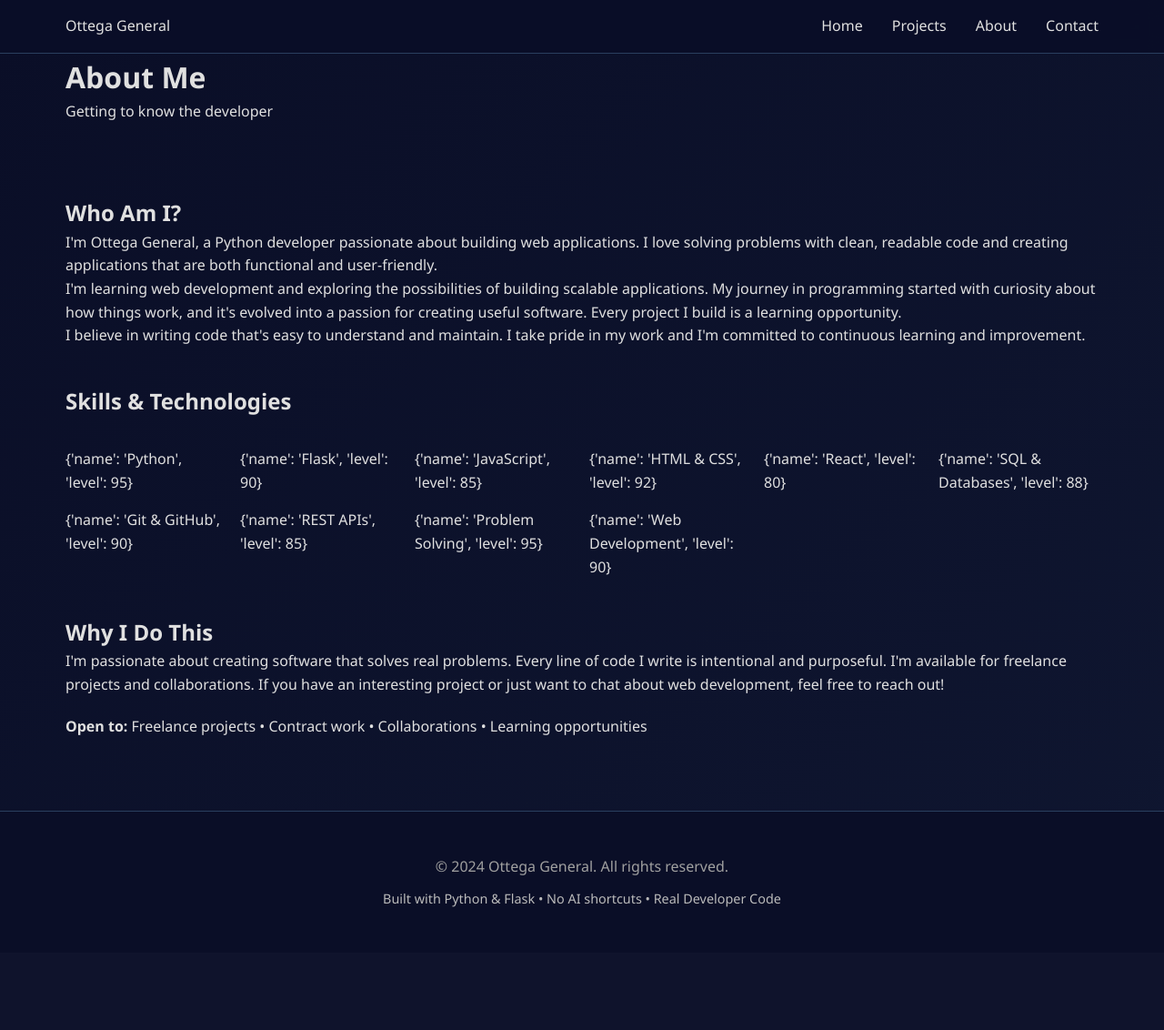
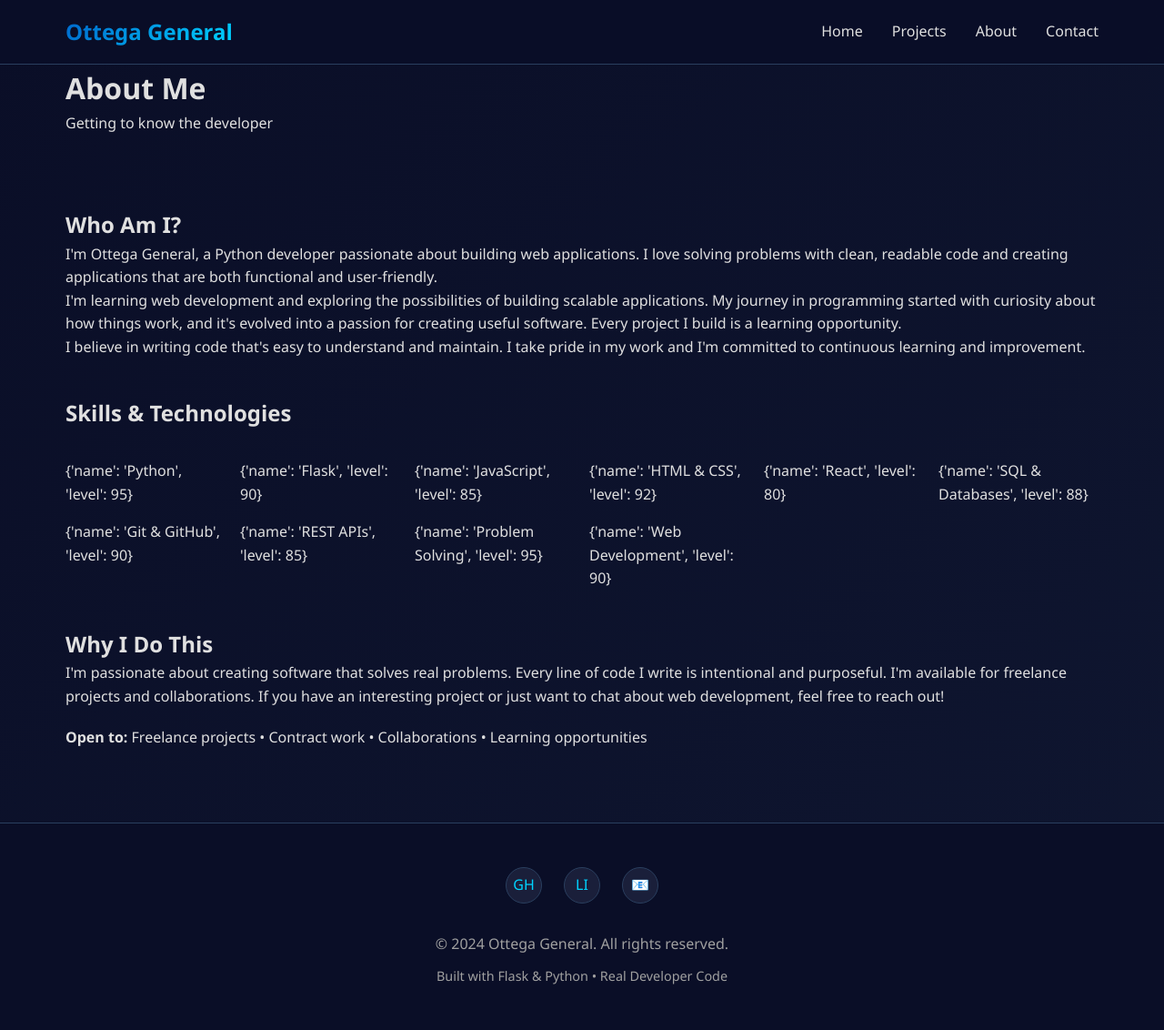
Before and after one commit to ottegageneral-max/Portfolio-, a Flask app: page /about in a window 1280 px wide. Shown: the whole page at 91% size. Before the commit the page ends 997 px from the top, so only its background shows below. Run offline with Flask 3, Linux system fonts and the light colour scheme.

Commit message:
refactor: Update base template with modern navigation and improved SEO

```diff
--- a/templates/base.html
+++ b/templates/base.html
@@ -3,16 +3,19 @@
 <head>
     <meta charset="UTF-8">
     <meta name="viewport" content="width=device-width, initial-scale=1.0">
+    <meta name="description" content="{% block meta_description %}{{ portfolio.name }} - {{ portfolio.title }}. Full Stack Developer specializing in Python, Flask, and JavaScript.{% endblock %}">
+    <meta name="keywords" content="Python, Flask, JavaScript, Web Development, Full Stack Developer">
+    <meta name="theme-color" content="#0066cc">
+    <meta name="author" content="{{ portfolio.name }}">
     <title>{% block title %}{{ portfolio.name }} - {{ portfolio.title }}{% endblock %}</title>
     <link rel="stylesheet" href="{{ url_for('static', filename='css/style.css') }}">
 </head>
 <body>
-    <nav class="navbar">
+    <!-- Navigation -->
+    <nav>
         <div class="container">
-            <div class="nav-brand">
-                <a href="/">{{ portfolio.name }}</a>
-            </div>
-            <ul class="nav-menu">
+            <div class="logo">{{ portfolio.name }}</div>
+            <ul>
                 <li><a href="/">Home</a></li>
                 <li><a href="/projects">Projects</a></li>
                 <li><a href="/about">About</a></li>
@@ -21,14 +24,29 @@
         </div>
     </nav>
 
+    <!-- Main Content -->
     <main>
         {% block content %}{% endblock %}
     </main>
 
-    <footer class="footer">
-        <div class="container">
+    <!-- Footer -->
+    <footer>
+        <div class="footer-content">
+            <div class="social-links">
+                <a href="{{ portfolio.github }}" target="_blank" rel="noopener noreferrer" title="GitHub">
+                    GH
+                </a>
+                {% if portfolio.linkedin %}
+                <a href="{{ portfolio.linkedin }}" target="_blank" rel="noopener noreferrer" title="LinkedIn">
+                    LI
+                </a>
+                {% endif %}
+                <a href="mailto:{{ portfolio.email }}" title="Email">
+                    📧
+                </a>
+            </div>
             <p>&copy; 2024 {{ portfolio.name }}. All rights reserved.</p>
-            <p style="font-size: 0.9em; color: #bbb; margin-top: 10px;">Built with Python & Flask • No AI shortcuts • Real Developer Code</p>
+            <p style="font-size: 0.9em; color: var(--text-muted); margin-top: 10px;">Built with Flask & Python • Real Developer Code</p>
         </div>
     </footer>
 </body>
```
